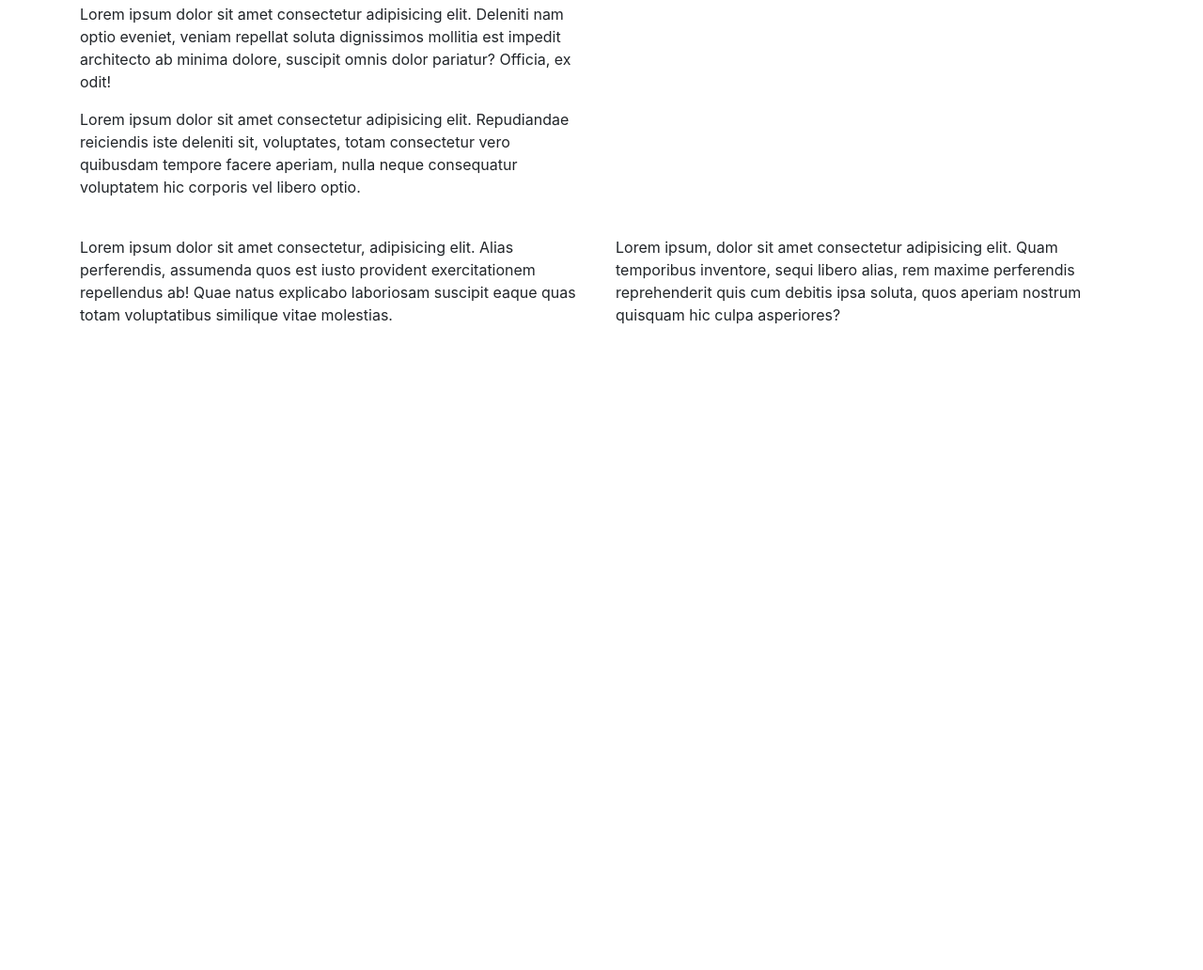
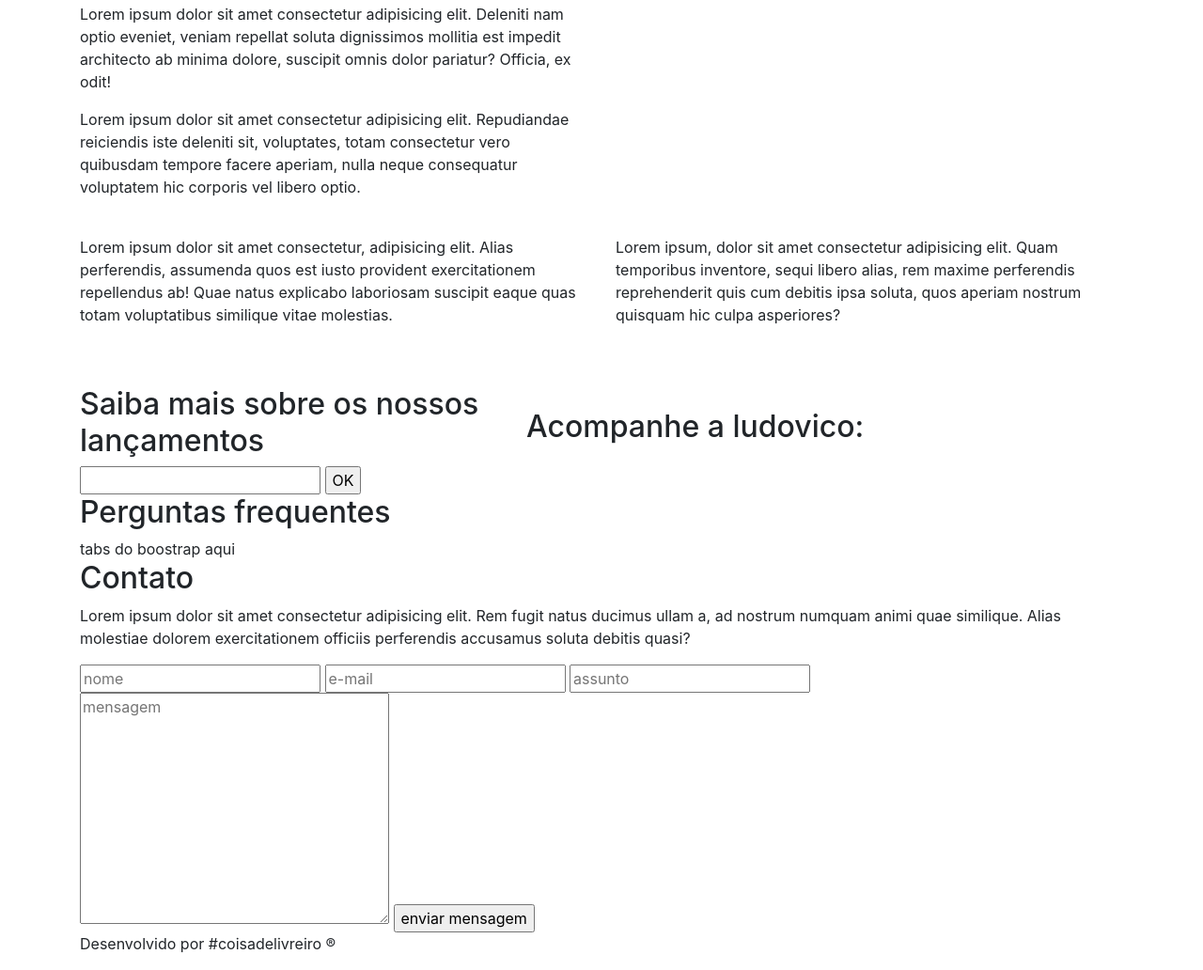
Before and after one commit to fabanhas/ludovico, a plain HTML site: page index.html in a window 1280 px wide. Shown: the part 897-1929 px from the top of the page at 94% size. Before the commit the page ends 1308 px from the top, so only its background shows below. Drawn offline with Linux system fonts and the light colour scheme; files that its build step writes are made by us from their sources.

Commit message:
quase finalizado html

```diff
--- a/index.html
+++ b/index.html
@@ -134,6 +134,95 @@
             </div>
         </div>
     </section>
+
+    <section class="citacoes">
+        <div class="container">
+            <div class="slider-citacoes">
+
+            </div>
+        </div>
+    </section>
+
+    <section class="planos">
+        <div class="container">
+            <div class="row">
+                <div class="col-md-4">
+
+                </div>
+                <div class="col-md-4">
+
+                </div>
+                <div class="col-md-4">
+
+                </div>
+            </div>
+        </div>
+    </section>
+    <section class="news">
+        <div class="container">
+            <div class="row">
+                <div class="col-md-5">
+                    <h2>Saiba mais sobre os nossos lançamentos</h2>
+                    <form action="javascript:;">
+                        <input type="text">
+                        <input type="submit" value="OK">
+                    </form>
+                </div>
+                <div class="col-md-5">
+                    <img src="" alt="" class="img-fluid">
+                    <h2>Acompanhe a ludovico:</h2>
+                    <div class="links">
+                        <a href="javascript:;">
+                            <img src="" alt="" class="img-fluid">
+                        </a>
+                        <a href="javascript:;">
+                            <img src="" alt="" class="img-fluid">
+                        </a>
+                        <a href="javascript:;">
+                            <img src="" alt="" class="img-fluid">
+                        </a>
+                        <a href="javascript:;">
+                            <img src="" alt="" class="img-fluid">
+                        </a>
+                    </div>
+                </div>
+            </div>
+        </div>
+    </section>
+
+    <section class="faq">
+        <div class="container">
+            <h2>Perguntas frequentes</h2>
+            <div class="row">
+                <div class="col-md-8">
+                    tabs do boostrap aqui
+                </div>
+                <div class="col-md-4 d-none d-md-block">
+                    <img src="" alt="" class="img-fluid">
+                </div>
+            </div>
+        </div>
+    </section>
+
+    <section class="contato">
+        <div class="container">
+            <h2>Contato</h2>
+            <p>Lorem ipsum dolor sit amet consectetur adipisicing elit. Rem fugit natus ducimus ullam a, ad nostrum numquam animi quae similique. Alias molestiae dolorem exercitationem officiis perferendis accusamus soluta debitis quasi?</p>
+            <form action="javascript:;">
+                <input type="text" placeholder="nome">
+                <input type="email" placeholder="e-mail">
+                <input type="text" placeholder="assunto">
+                <textarea name="" id="" cols="30" rows="10" placeholder="mensagem"></textarea>
+                <input type="submit" value="enviar mensagem">
+            </form>
+        </div>
+    </section>
+    <footer class="footer">
+        <div class="container">
+            <p>Desenvolvido por #coisadelivreiro &reg;</p>
+        </div>
+    </footer>
+
     <script src="assets/js/jquery.js"></script>
     <script src="assets/js/bootstrap.min.js"></script>
 </body>
```
